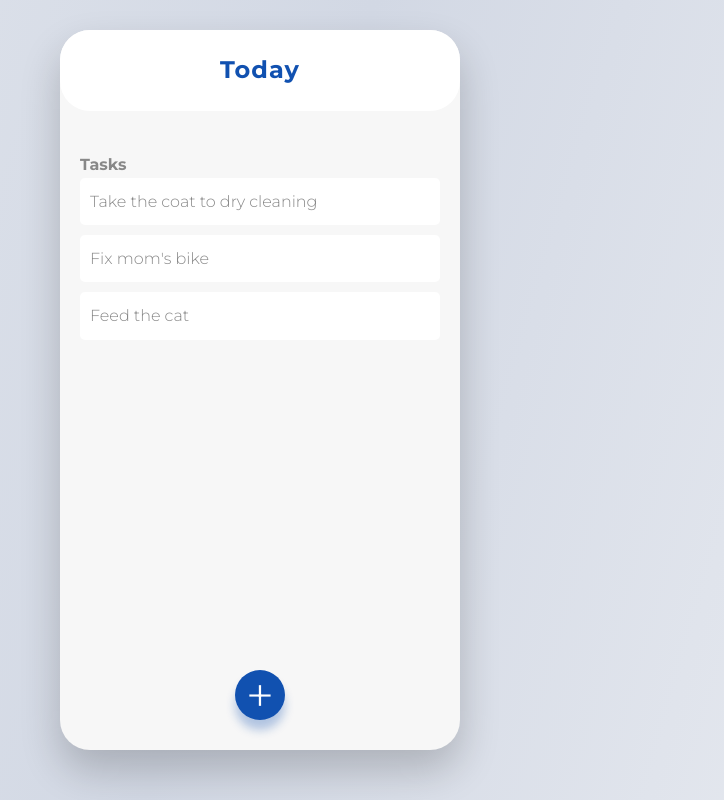
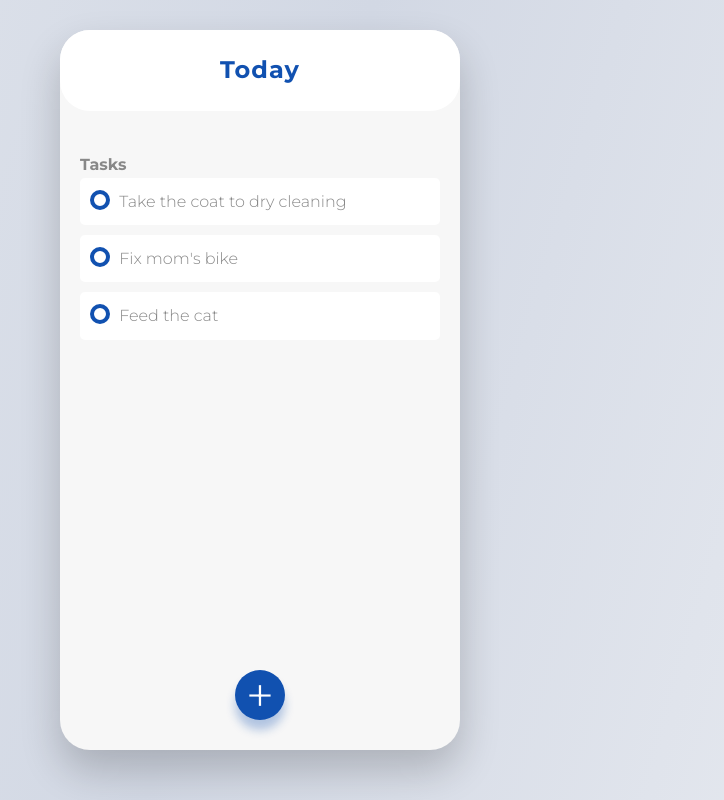
Before and after one commit to flyingwip/todos, a React (Create React App) app: page / in a window 1280 px wide. Shown: the whole page, without its empty margins (380-1104 px from the left). Built offline with nearby package versions, Linux system fonts and the light colour scheme.

Commit message:
add custom check buttons for todo itemss

```diff
--- a/src/components/Todo.js
+++ b/src/components/Todo.js
@@ -1,15 +1,25 @@
 import React from 'react'
 import PropTypes from 'prop-types'
 
-const Todo = ({ onClick, completed, text }) => (
+const Todo = ({ onClick, completed, text, id }) => (
     <li
-        onClick={onClick}
         className="todolist__todo"
         style={{
             textDecoration: completed ? 'line-through' : 'none',
         }}
     >
-        {text}
+        <input
+            type="checkbox"
+            className="todolist__radio-input"
+            value="1"
+            id={id}
+            name={id}
+            onClick={onClick}
+        />
+        <label htmlFor={id} className="todolist__radio-label">
+            <span className="todolist__radio-button"></span>
+            &nbsp;{text}
+        </label>
     </li>
 )
 
@@ -17,6 +27,7 @@ Todo.propTypes = {
     onClick: PropTypes.func.isRequired,
     completed: PropTypes.bool.isRequired,
     text: PropTypes.string.isRequired,
+    id: PropTypes.string.isRequired,
 }
 
 export default Todo
--- a/src/containers/AddTodo.js
+++ b/src/containers/AddTodo.js
@@ -19,11 +19,11 @@ const AddTodo = ({ dispatch, showTodoInputField }) => {
 
     let input
 
-    if (!showTodoInputField) {
-        return false
-    }
+    let visibility = showTodoInputField
+        ? 'addtodo__input--visible'
+        : 'addtodo__input--hidden'
     return (
-        <div className="addtodo">
+        <div className={`addtodo ${visibility}`}>
             <h4>Add a task:</h4>
             <div className="addtodo__input">
                 <input
--- a/src/sass/base/_animations.scss
+++ b/src/sass/base/_animations.scss
@@ -1,3 +1,21 @@
+@keyframes fadeIn {
+    0% {
+        opacity: 0;
+    }
+    100% {
+        opacity: 1;
+    }
+}
+
+@keyframes fadeOut {
+    0% {
+        opacity: 1;
+    }
+    100% {
+        opacity: 0;
+    }
+}
+
 @keyframes moveInLeft {
     0% {
         opacity: 0;
--- a/src/sass/components/_addtodo.scss
+++ b/src/sass/components/_addtodo.scss
@@ -17,5 +17,14 @@
             border-bottom: 3px solid transparent;
             width: 100%;
         }
+
+        &--hidden {
+            display: none;
+        }
+
+        &--visible {
+            display: block;
+            animation: fadeIn ease 0.3s;
+        }
     }
 }
--- a/src/sass/components/_todolist.scss
+++ b/src/sass/components/_todolist.scss
@@ -8,5 +8,46 @@
         padding: 1rem;
         margin: 0 0 1rem 0;
         border-radius: 5px;
+        animation: fadeIn ease 0.3s;
+    }
+
+    &__radio-input {
+        display: none;
+    }
+    &__radio-label {
+        cursor: pointer;
+        position: relative;
+        padding-left: 2.5rem;
+    }
+
+    &__radio-button {
+        width: 2rem;
+        height: 2rem;
+        border: 4px solid $color-primary-dark;
+        border-radius: 50%;
+        display: inline-block;
+        position: absolute;
+        left: 0;
+        top: -2px;
+
+        &::after {
+            content: '';
+            display: block;
+            height: 0.8rem;
+            width: 0.8rem;
+            position: absolute;
+            top: 50%;
+            left: 50%;
+            border-radius: 50%;
+            transform: translate(-50%, -50%);
+            background-color: $color-primary-dark;
+            opacity: 0;
+            transition: opacity 0.2s;
+        }
+    }
+
+    &__radio-input:checked ~ &__radio-label &__radio-button::after {
+        // background-color: pink;
+        opacity: 1;
     }
 }
```
Also changed, not shown: 1 other file (tests, documents, lock files or other folders). Lines whose indentation alone changed are shown as unchanged.
